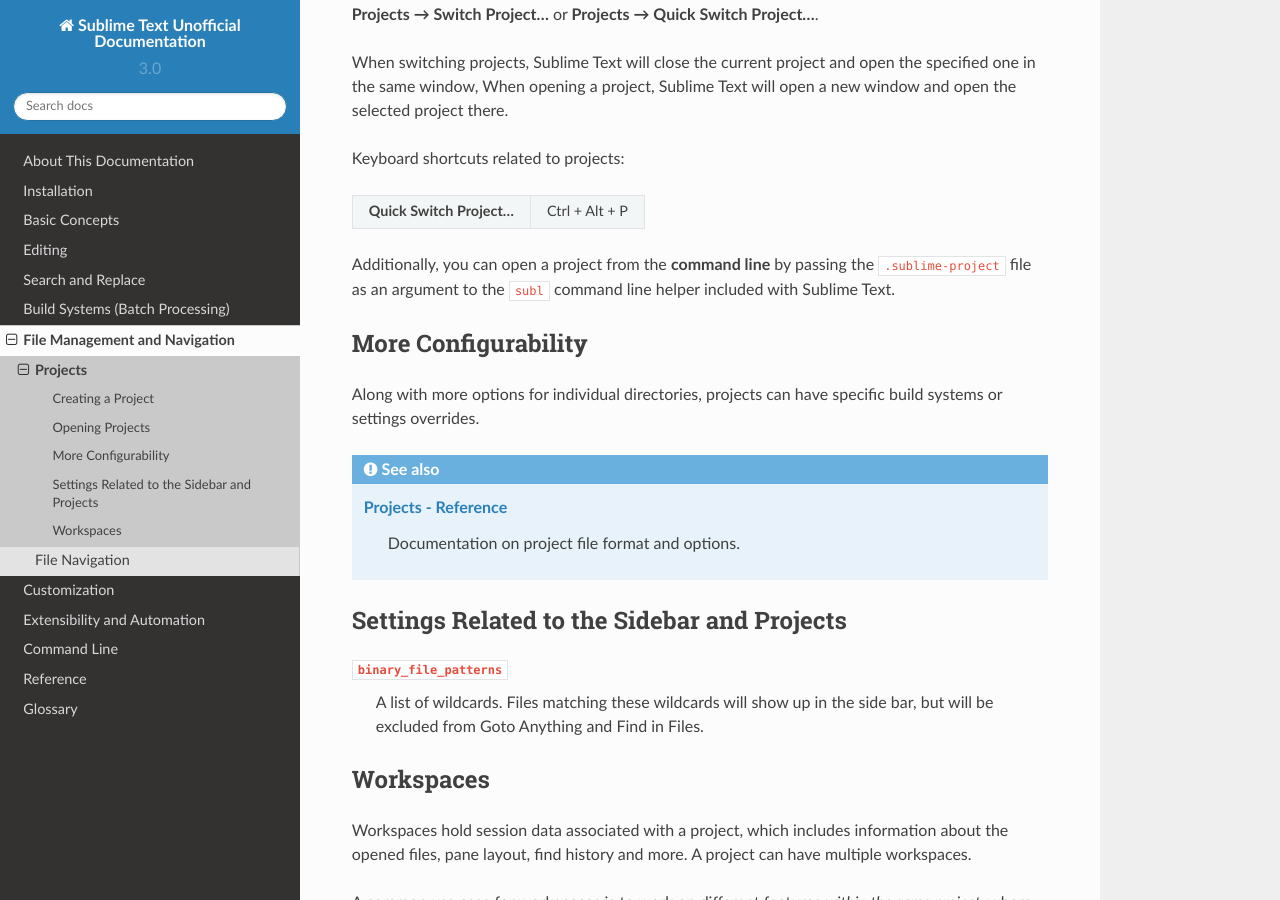
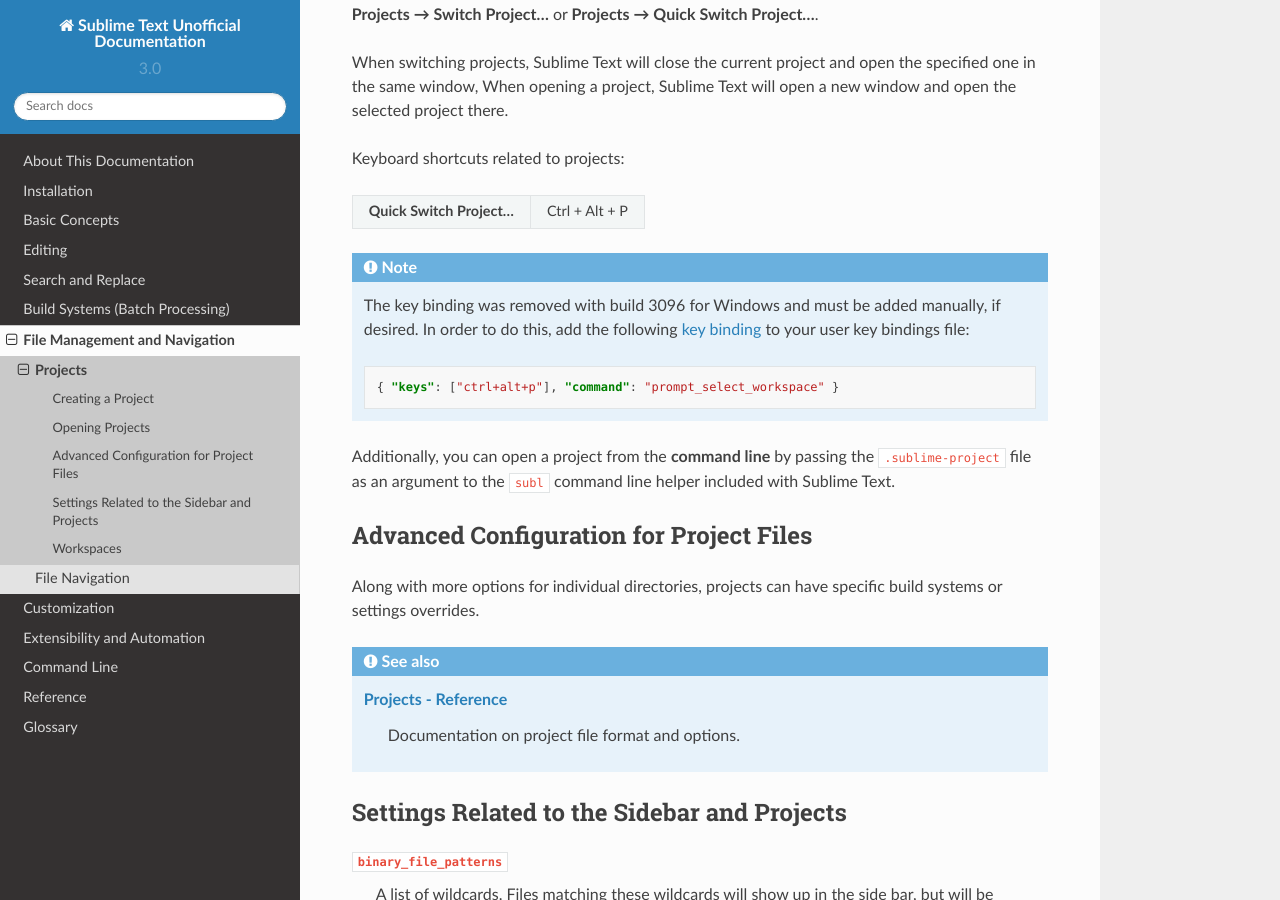
Before and after one commit to guillermooo/sublime-undocs, a Sphinx documentation site: the page built from source/file_management/projects.rst, in a window 1280 px wide and 900 px high, scrolled down 998 px. Built offline with Sphinx 7.4.7 and the Read the Docs theme 2.0.0, drawn with Linux system fonts in a browser that asks for light colours.

Commit message:
More feedback and add mention removal of binding

```diff
--- a/source/file_management/projects.rst
+++ b/source/file_management/projects.rst
@@ -79,6 +79,19 @@
 | **Quick Switch Project…**        | Ctrl + Alt + P        |
 +----------------------------------+-----------------------+
 
+.. note::
+
+   The key binding was removed with build 3096 for Windows
+   and must be added manually,
+   if desired.
+   In order to do this,
+   add the following :doc:`key binding </customization/key_bindings>`
+   to your user key bindings file:
+
+   .. code-block:: json
+
+      { "keys": ["ctrl+alt+p"], "command": "prompt_select_workspace" }
+
 Additionally,
 you can open a project from the **command line**
 by passing the ``.sublime-project`` file as an argument
@@ -86,8 +99,8 @@
 included with Sublime Text.
 
 
-More Configurability
-====================
+Advanced Configuration for Project Files
+========================================
 
 Along with more options for individual directories,
 projects can have specific build systems or settings overrides.
```
